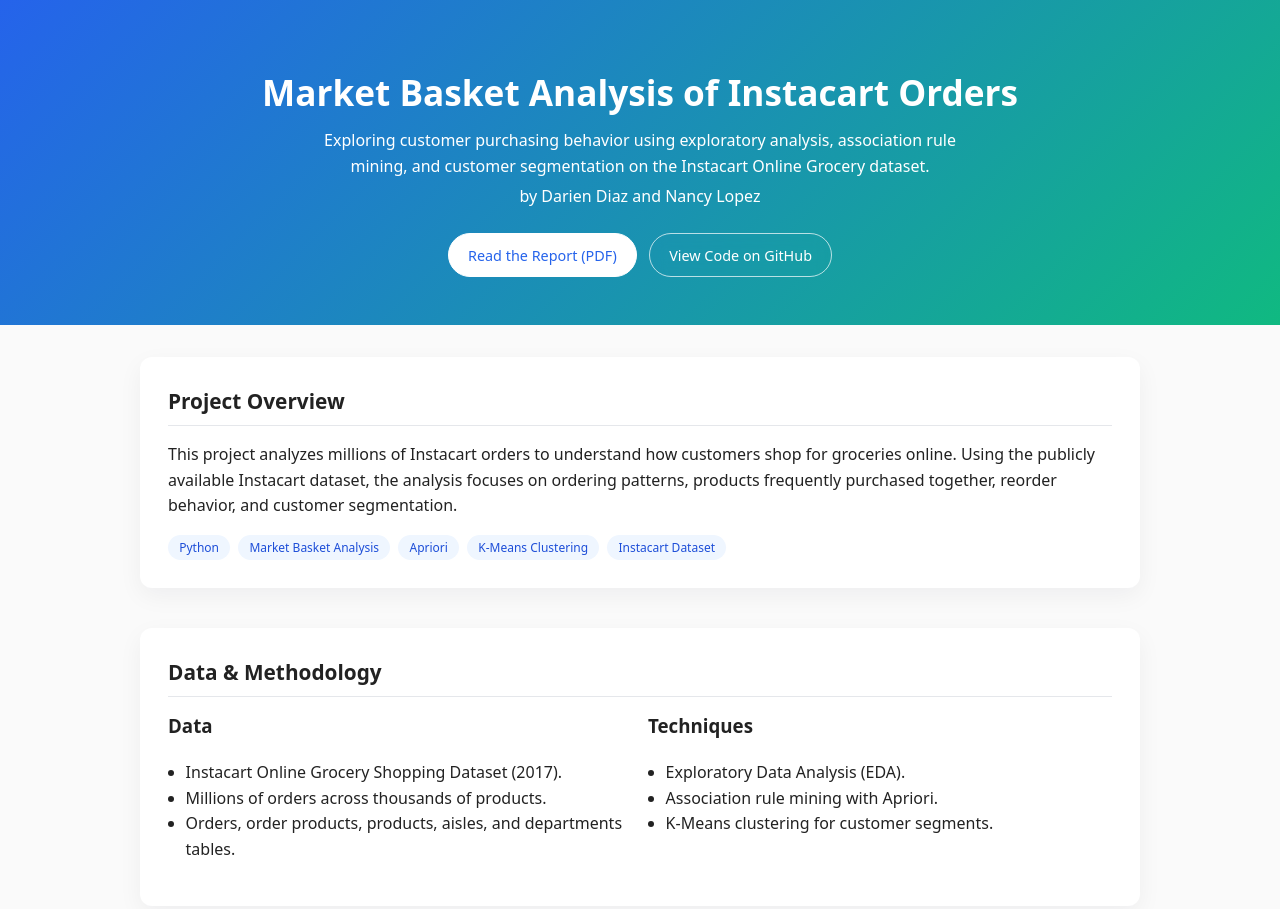
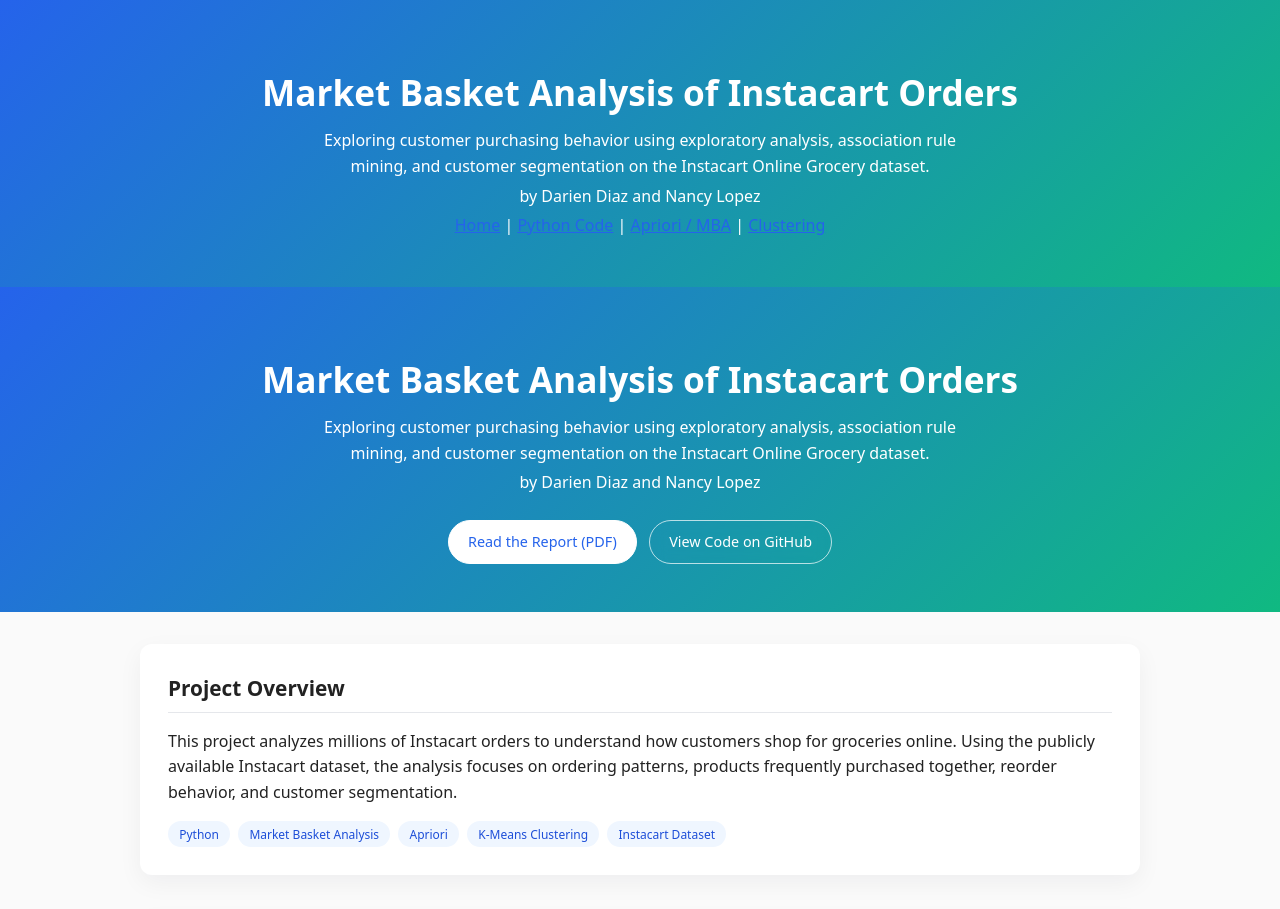
Before and after one commit to nancyalelopez-gif/instacart-mba-site, a plain HTML site: page index.html in a window 1280 px wide. Shown: the top 909 px of the page. Drawn offline with Linux system fonts and the light colour scheme.

Commit message:
Update index.html

```diff
--- a/index.html
+++ b/index.html
@@ -105,6 +105,22 @@
   </style>
 </head>
 <body>
+
+<body>
+  <header>
+    <h1>Market Basket Analysis of Instacart Orders</h1>
+    <p>Exploring customer purchasing behavior using exploratory analysis, association rule mining,
+      and customer segmentation on the Instacart Online Grocery dataset.</p>
+    <p>by Darien Diaz and Nancy Lopez</p>
+
+    <nav>
+      <a href="index.html">Home</a> |
+      <a href="python.html">Python Code</a> |
+      <a href="apriori.html">Apriori / MBA</a> |
+      <a href="clustering.html">Clustering</a>
+    </nav>
+  </header>
+
   <header>
     <h1>Market Basket Analysis of Instacart Orders</h1>
     <p>
```
